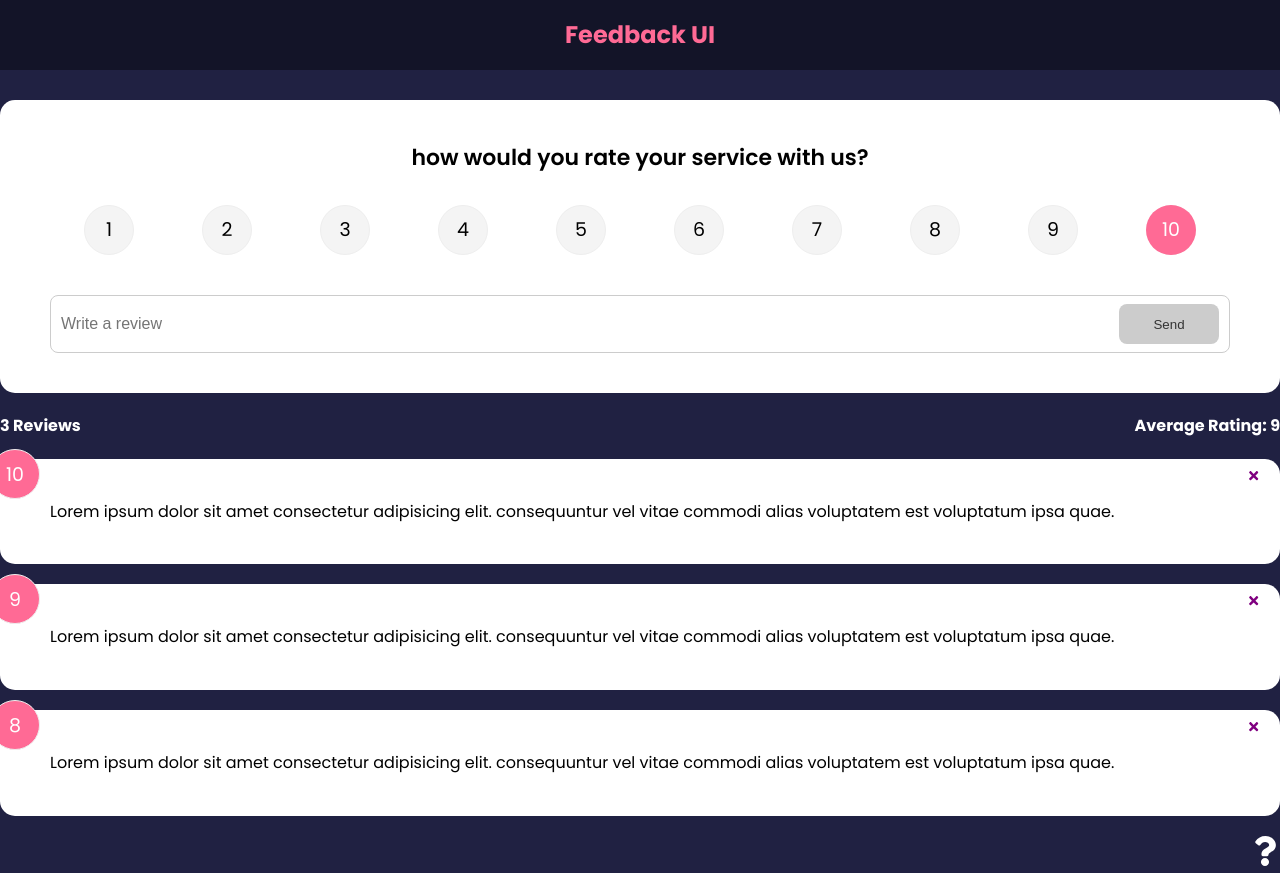
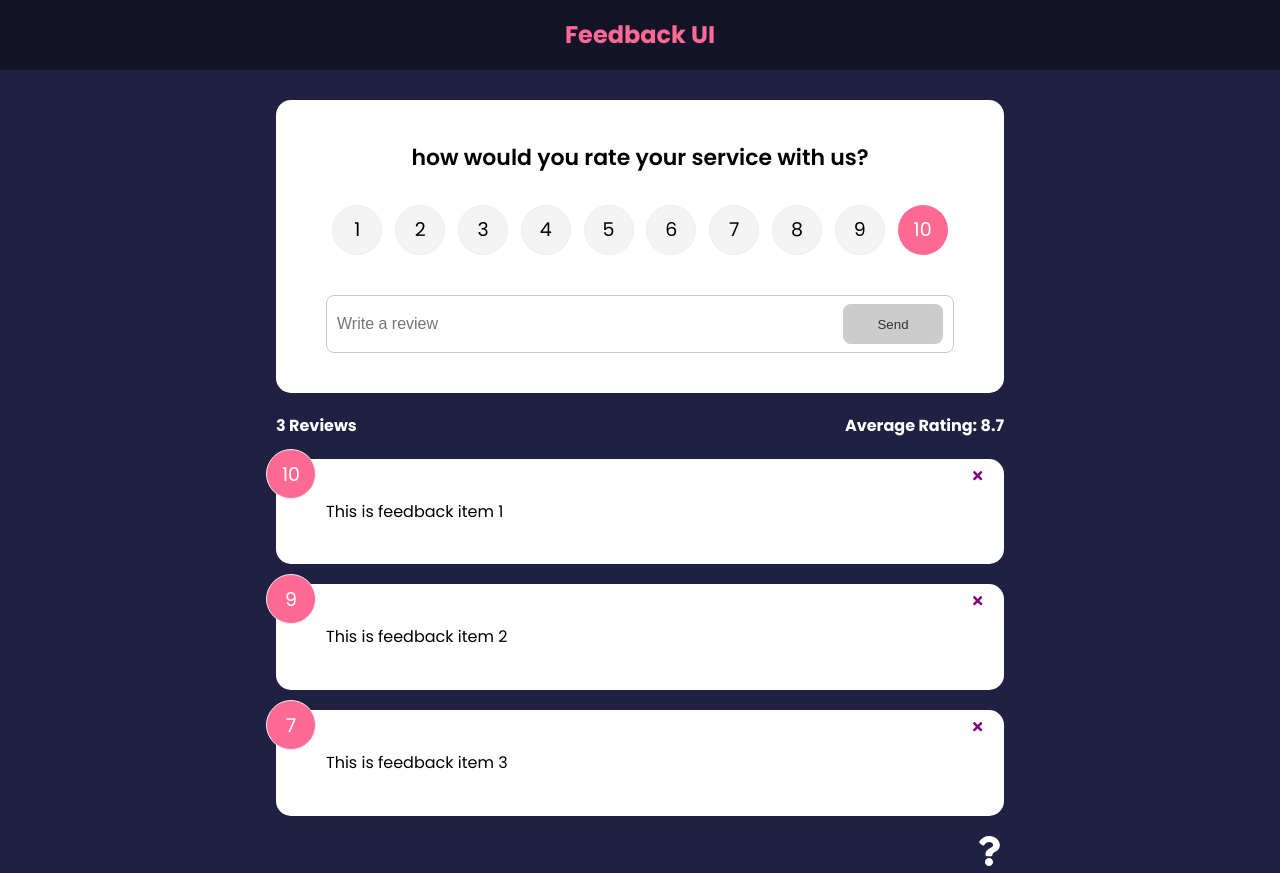
Before and after one commit to barroz1996/Feedback-App, a React (Create React App) app: page / in a window 1280 px wide. Built offline with nearby package versions, Linux system fonts and the light colour scheme.

Commit message:
Moving functions to FeedbackContext

```diff
--- a/src/App.js
+++ b/src/App.js
@@ -1,10 +1,9 @@
 import Header from "./components/Header"
 import FeedbackList from "./components/FeedbackList"
-import { useState } from "react"
-import FeedbackData from "./data/FeedbackData"
+
 import FeedbackStats from "./components/FeedbackStats"
 import FeedbackForm from "./components/FeedbackForm"
-import {v4 as uuidv4} from 'uuid'
+
 import AboutPage from "./pages/AboutPage"
 import {  BrowserRouter as Router, Route, Routes } from "react-router-dom";
 import AboutIconLink from "./components/AboutIconLink"
@@ -13,34 +12,20 @@
 
 
 function App(){
-  const[feedback, setFeedback] = useState(FeedbackData)
-
-  const addFeedback = (newFeedback)=>{
-      newFeedback.id = uuidv4() // make the rating we get unseen with code
-      setFeedback([newFeedback, ...feedback ])
-  }
-
-  const deleteFeedback = (id) => {
-    if(window.confirm('Are you sure you want to delete?')){
-      setFeedback(feedback.filter ((item)=> item.id !== id)) // we want to filter the id was clicked by the client
-    }
-
-  }
 
   return(
     <FeedbackProvider>
       <Router>
-      <Header feedback = {feedback}/>
-        <div className="feedback-container">
+      <Header />
+        <div className="container">
           <Routes>
             <Route
             exact
             path='/' element={
               <>
-                <FeedbackForm handleAdd = {addFeedback}/>
-                <FeedbackStats  feedback={feedback}/>
-                <FeedbackList  feedback = {feedback}
-                handleDelete = {deleteFeedback}/>
+                <FeedbackForm/>
+                <FeedbackStats  />
+                <FeedbackList />
               </>
             }>
             </Route>
--- a/src/components/FeedbackForm.jsx
+++ b/src/components/FeedbackForm.jsx
@@ -1,13 +1,16 @@
 import Card from "./shared/Card"
-import { useState } from "react"
+import { useState, useContext } from "react"
 import Button from "./shared/Button"
 import RatingSelect from "./RatingSelect"
+import FeedbackContext from "../context/FeedbackContext"
 
-function FeedBackForm({handleAdd}) {
+function FeedBackForm() {
   const [text,setText] = useState('')
   const [rating,setRating] = useState(10)
   const [btnDisabled,setBtnDisabled] = useState(true)
   const [message,setMessage] = useState('')
+
+  const {addFeedback} = useContext(FeedbackContext)
 
 
   const handleTextChange = (e) => {
@@ -33,7 +36,7 @@
       rating,
     }
 
-    handleAdd(newFeedback)
+    addFeedback(newFeedback)
     setText('')
   }
 }
--- a/src/components/FeedbackItem.jsx
+++ b/src/components/FeedbackItem.jsx
@@ -2,12 +2,15 @@
 import {FaTimes} from 'react-icons/fa'
 import Card from "./shared/Card"
 import PropTypes from 'prop-types'
-function FeedbackItem({item, handleDelete}) {
+import { useContext } from 'react'
+import FeedbackContext from '../context/FeedbackContext'
 
+function FeedbackItem({item}) {
+  const {deleteFeedback} = useContext( FeedbackContext )
   return (
     <Card >
       <div className='num-display'>{item.rating}</div>
-      <button onClick={() => handleDelete(item.id)} className='close'>
+      <button onClick={() => deleteFeedback(item.id)} className='close'>
         <FaTimes color = 'purple'/>
       </button>
       <div className='text-display'>{item.text}</div>
--- a/src/components/FeedbackList.jsx
+++ b/src/components/FeedbackList.jsx
@@ -1,10 +1,12 @@
 
 import FeedbackItem from "./FeedbackItem"
-import PropTypes from 'prop-types'
+import { useContext } from "react"
 import {motion,AnimatePresence} from 'framer-motion'
+import FeedbackContext from "../context/FeedbackContext"
 
+function FeedbackList() {
+  const {feedback} = useContext(FeedbackContext)
 
-function FeedbackList({feedback,handleDelete}) {
   if(!feedback || feedback.length === 0){
     return <p>No Feedback Yet</p>
   }
@@ -23,7 +25,7 @@
               <FeedbackItem
               key = {item.id}
               item={item}
-              handleDelete = {handleDelete}/>
+              />
          </motion.div>
       ))}
       </AnimatePresence>
@@ -46,14 +48,6 @@
   // )
 }
 
-FeedbackList.propTypes ={
-  feedback: PropTypes.arrayOf(
-    PropTypes.shape({
-      id: PropTypes.number.isRequired,
-      text: PropTypes.string.isRequired,
-      rating: PropTypes.number.isRequired,
-    })
-  ),
-}
+
 
 export default FeedbackList
--- a/src/components/FeedbackStats.jsx
+++ b/src/components/FeedbackStats.jsx
@@ -1,6 +1,10 @@
 
-import PropTypes from 'prop-types'
-function FeedbackStats({feedback}) {
+
+import { useContext } from 'react'
+import FeedbackContext from '../context/FeedbackContext'
+
+function FeedbackStats() {
+  const {feedback} = useContext(FeedbackContext)
   //Calculate rating avg
   let average = feedback.reduce((acc, cur) => {
     return acc+cur.rating
@@ -16,8 +20,6 @@
   )
 }
 
-FeedbackStats.propTypes = {
-  feedback: PropTypes.array.isRequired,
-}
+
 
 export default FeedbackStats
--- a/src/context/FeedbackContext.js
+++ b/src/context/FeedbackContext.js
@@ -1,18 +1,44 @@
 import { createContext, useState } from "react";
+import {v4 as uuidv4} from 'uuid'
 
 const FeedbackContext = createContext()
 
 export const FeedbackProvider = ({children}) => {
-  const [feedback,setFeedback] = useState([{
+  const [feedback,setFeedback] = useState([
+    {
     id:1,
-    text: "This item is from context",
+    text: "This is feedback item 1",
     rating: 10,
   },
+  {
+    id:2,
+    text: "This is feedback item 2",
+    rating: 9,
+  },
+  {
+    id:3,
+    text: "This is feedback item 3",
+    rating: 7,
+  },
   ])
+
+  const addFeedback = (newFeedback)=>{
+    newFeedback.id = uuidv4() // make the rating we get unseen with code
+    setFeedback([newFeedback, ...feedback ])
+}
+
+  const deleteFeedback = (id) => {
+    if(window.confirm('Are you sure you want to delete?')){
+      setFeedback(feedback.filter ((item)=> item.id !== id))
+    }
+  }
+
   return(
     <FeedbackContext.Provider
     value={{
       feedback,
+      deleteFeedback,
+      addFeedback,
     }}
     >
       {children}
```
